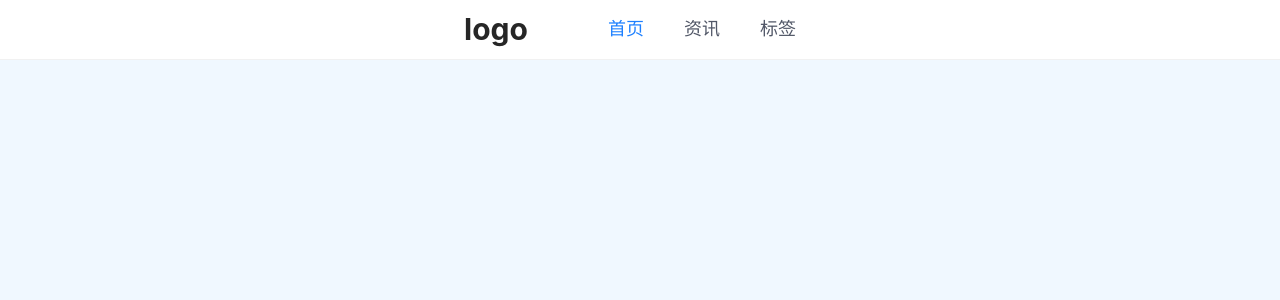
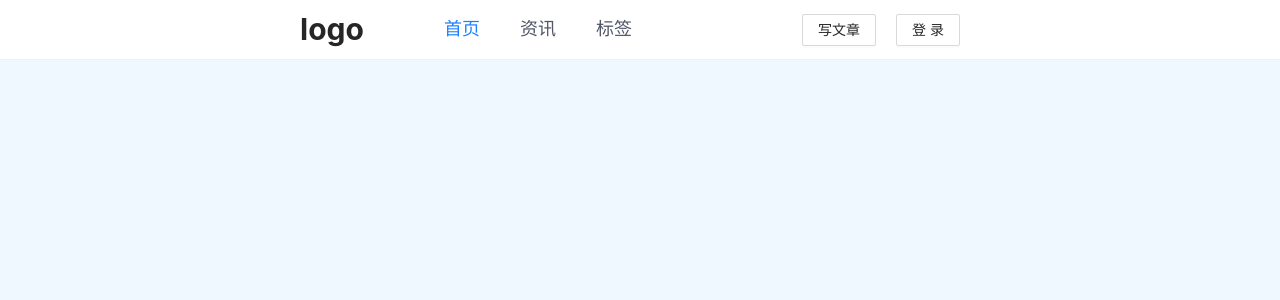
Before and after one commit to kahoohak/next-my-blog, a Next.js app: page / in a window 1280 px wide. Shown: the top 300 px of the page. Built offline with nearby package versions, Linux system fonts and the light colour scheme.

Commit message:
add login button

```diff
--- a/components/layout/index.tsx
+++ b/components/layout/index.tsx
@@ -3,6 +3,7 @@ import Link from 'next/link';
 import { useRouter } from 'next/router';
 import { navs } from './config';
 import styles from './index.module.scss';
+import { Button } from 'antd';
 
 const Navbar: NextPage = () => {
   const { pathname } = useRouter();
@@ -20,6 +21,10 @@ const Navbar: NextPage = () => {
           </Link>
         ))}
       </section>
+      <section className={styles.operationArea}>
+        <Button>写文章</Button>
+        <Button>登录</Button>
+      </section>
     </div>
   );
 };
```
